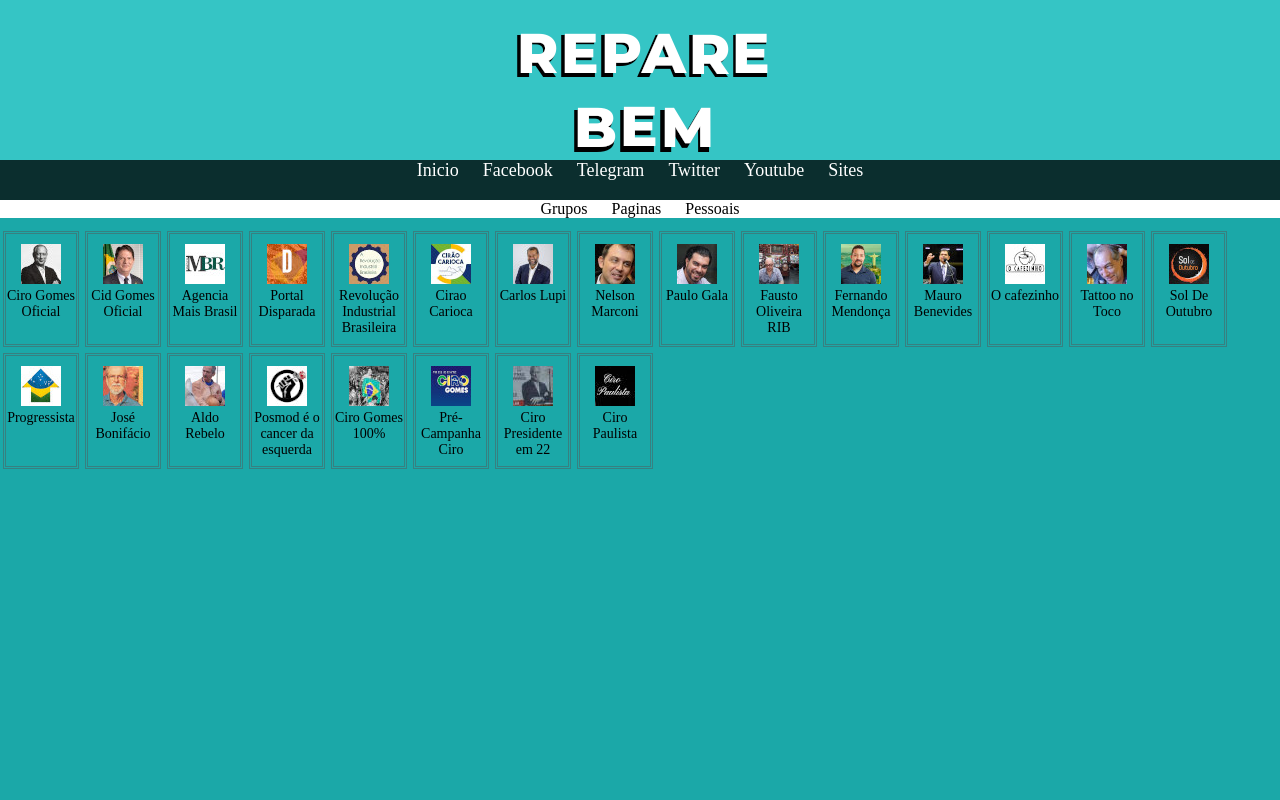
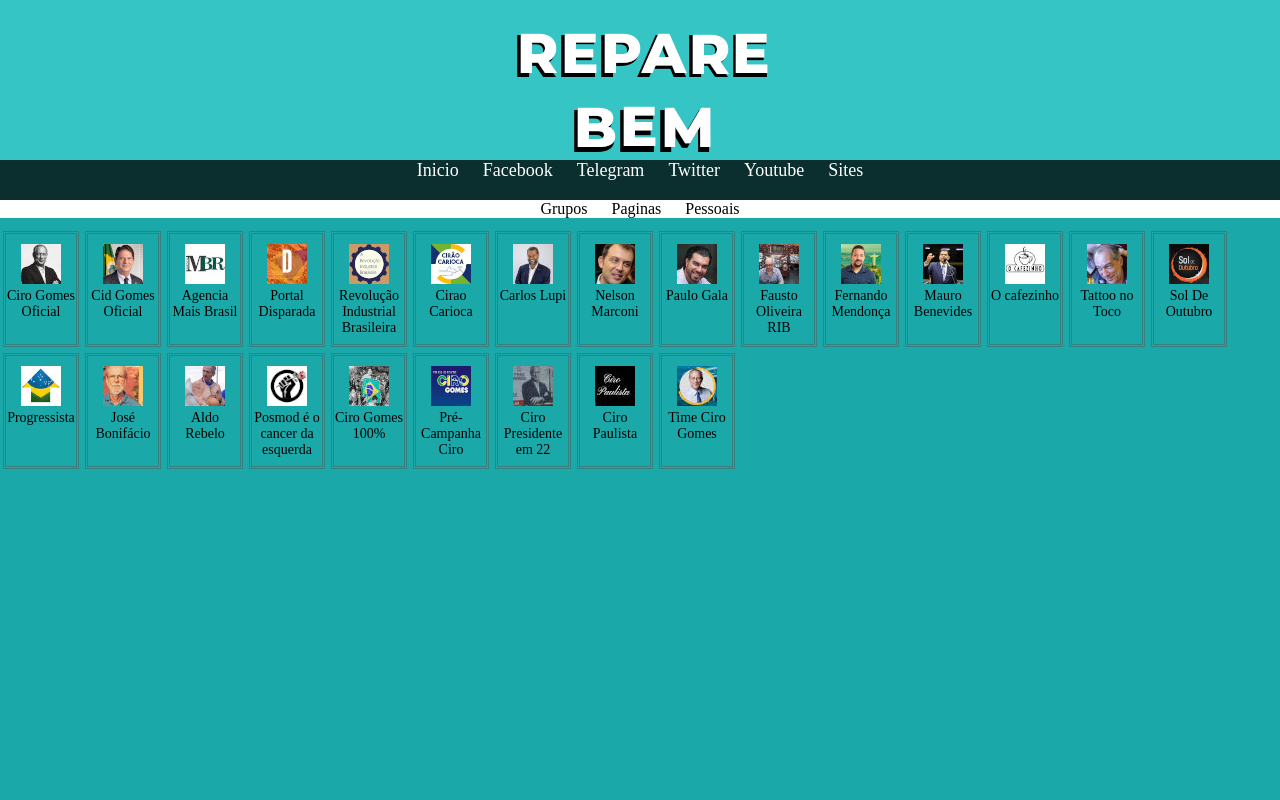
Before and after one commit to reparebem/reparebem, a plain HTML site: page facebook.html in a window 1280 px wide. Shown: the top 800 px of the page. Drawn offline with Linux system fonts and the light colour scheme.

Commit message:
Adicionar

```diff
--- a/facebook.html
+++ b/facebook.html
@@ -205,18 +205,18 @@
                     </div>
                 </a>
 
-                <div id="vago">
 
-                <a href="Colocarlink" target="blank">
+                <a href="https://www.facebook.com/groups/timecirogomes/" target="blank" class="grupo">
                     <div class="caixaBox">
 
-                        <img src="imagens/facebook.jpg" alt="">
-                        <p>Vago</p>
+                        <img src="imagens/facebook/qgciro.jpg" alt="">
+                        <p>Time Ciro Gomes</p>
                     </div>
                 </a>
 
 
 
+                <div id="vago">
 
                 <a href="Colocarlink" target="blank">
                     <div class="caixaBox">
```
